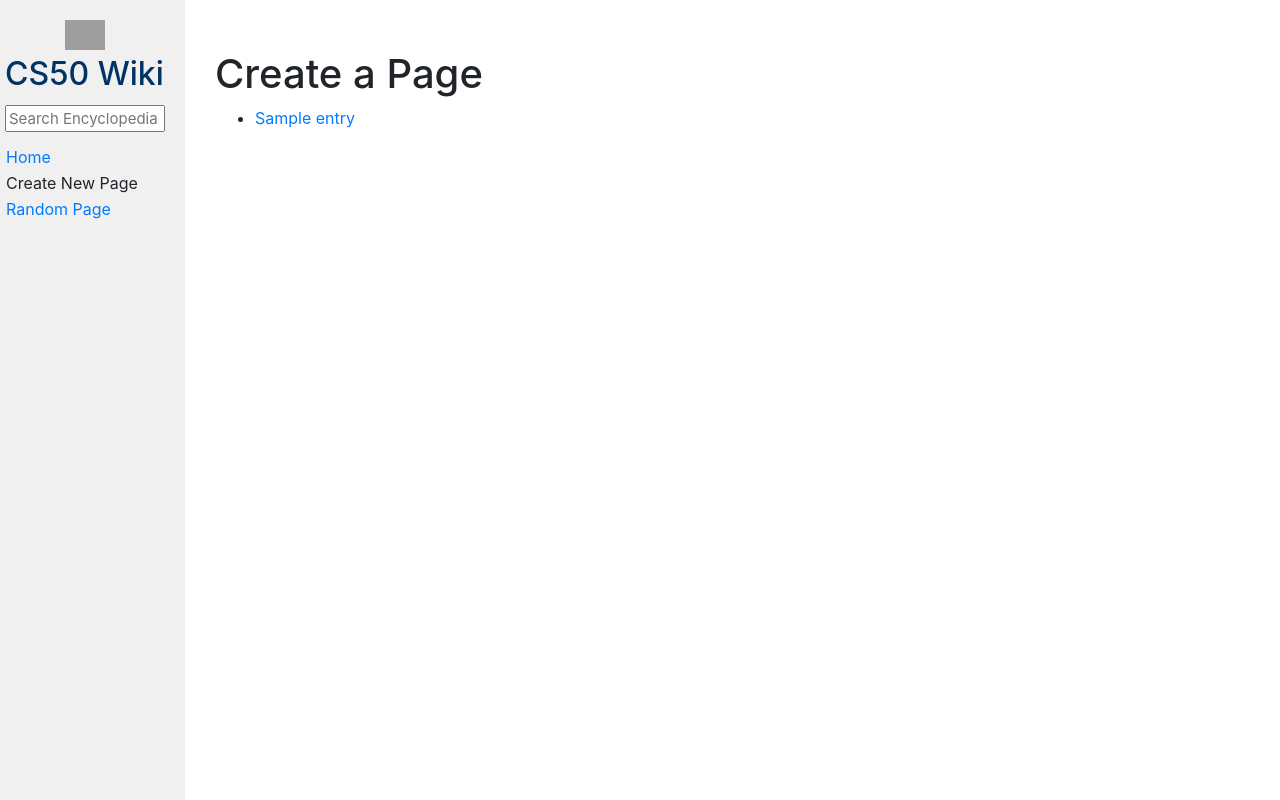
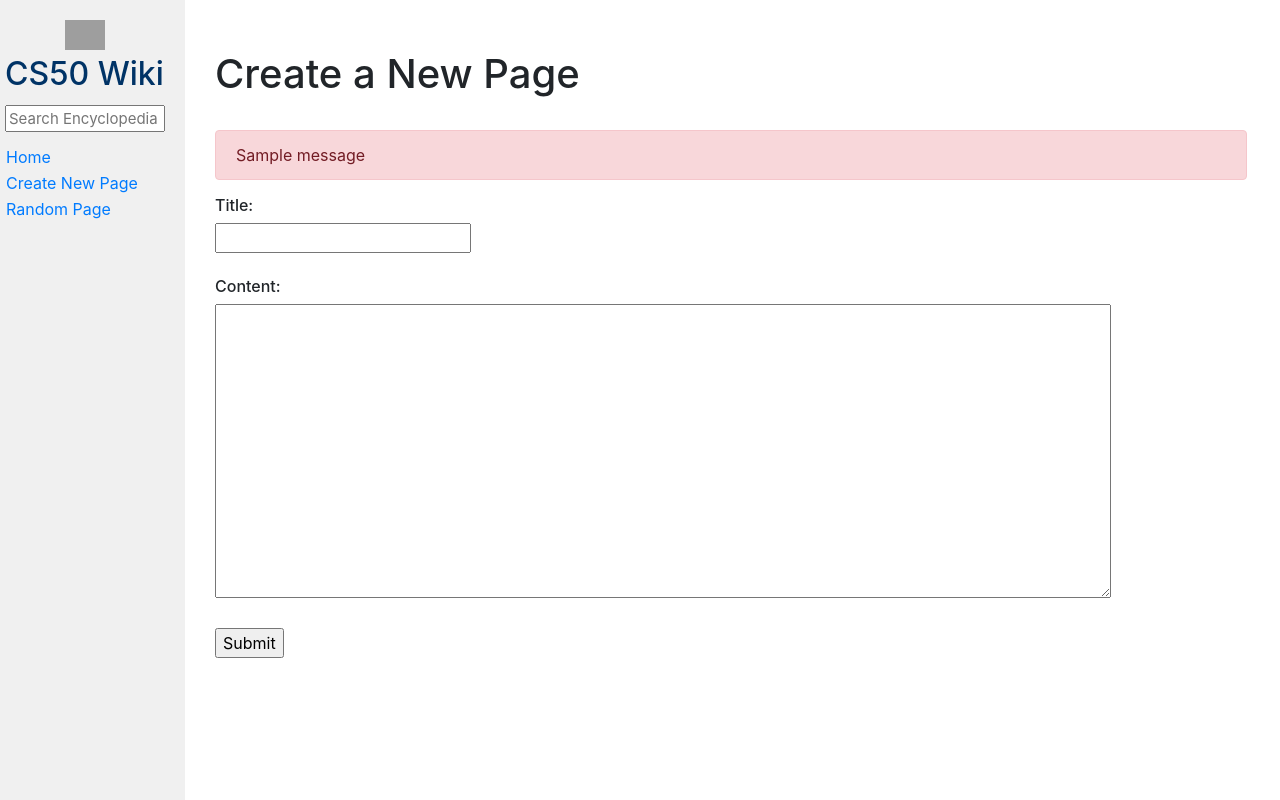
Before and after one commit to MasDijkstra/cs50-Project-1-Wiki, a Django app: template encyclopedia/templates/encyclopedia/create.html in a window 1280 px wide. Run offline with Django 3.2, Linux system fonts and the light colour scheme; the template is opened without the code that fills it: most values are stand-ins (such as "Sample title", 1, 10 or a date in 2020); one stand-in notice (Sample message) is shown; some libraries are stand-ins or nearby versions; grey boxes are pictures that could not be loaded.

Commit message:
Implemented Create New Page

```diff
--- a/encyclopedia/static/encyclopedia/styles.css
+++ b/encyclopedia/static/encyclopedia/styles.css
@@ -15,8 +15,7 @@ h1 {
 }
 
 textarea {
-    height: 90vh;
-    width: 80%;
+    width: 70vw;
 }
 
 img {
--- a/encyclopedia/templates/encyclopedia/create.html
+++ b/encyclopedia/templates/encyclopedia/create.html
@@ -5,12 +5,32 @@
 {% endblock %}
 
 {% block body %}
-    <h1>Create a Page</h1>
+    <h1>Create a New Page</h1>
 
-    <ul>
-        {% for entry in entries %}
-            <li><a href="{% url 'encyclopedia:wiki' entry %}">{{ entry }}</a></li>
-        {% endfor %}
-    </ul>
+    <br>
+
+    {% if messages %}
+    {% for message in messages %}
+        <div class="alert alert-danger" role="alert">
+            {{ message }}
+        </div>
+    {% endfor %}
+    {% endif %}
+
+    <form action = "{% url 'encyclopedia:create' %}" method="post" class="title">
+
+        <h6>Title:</h6>
+        <input type="text" class="title" name="title">
+
+        <br><br>
+
+        <h6>Content:</h6>
+        <textarea class="content" name="content" rows="12" cols="50"></textarea>
+
+        <br><br>
+
+        <input type="submit">
+        {% csrf_token %}
+    </form>
 
 {% endblock %}
--- a/encyclopedia/templates/encyclopedia/layout.html
+++ b/encyclopedia/templates/encyclopedia/layout.html
@@ -22,7 +22,7 @@
                     <a href="{% url 'encyclopedia:index' %}">Home</a>
                 </div>
                 <div class="sidebar_item">
-                    Create New Page
+                    <a href="{% url 'encyclopedia:create' %}">Create New Page</a>
                 </div>
                 <div class="sidebar_item">
                     <a href="{% url 'encyclopedia:random_page' %}">Random Page</a>
--- a/encyclopedia/templates/encyclopedia/wiki.html
+++ b/encyclopedia/templates/encyclopedia/wiki.html
@@ -8,4 +8,6 @@
 
     {{ content | safe }}
 
+    <br><input type="button" value="Edit">
+
 {% endblock %}
--- a/encyclopedia/urls.py
+++ b/encyclopedia/urls.py
@@ -8,5 +8,6 @@ urlpatterns = [
     path("", views.index, name="index"),
     path("wiki/<str:title>", views.wiki, name="wiki"),
     path("search", views.search, name="search"),
+    path("create", views.create, name="create"),
     path("random", views.random_page, name="random_page"),
 ]
--- a/wiki/settings.py
+++ b/wiki/settings.py
@@ -46,6 +46,7 @@ MIDDLEWARE = [
     'django.middleware.common.CommonMiddleware',
     'django.middleware.csrf.CsrfViewMiddleware',
     'django.contrib.auth.middleware.AuthenticationMiddleware',
+    'django.contrib.sessions.middleware.SessionMiddleware',
     'django.contrib.messages.middleware.MessageMiddleware',
     'django.middleware.clickjacking.XFrameOptionsMiddleware',
 ]
```
Also changed, not shown: encyclopedia/views.py (+26 -5 lines), entries/Kit.md (added, +1 -0 lines), entries/Test.md (added, +1 -0 lines).
